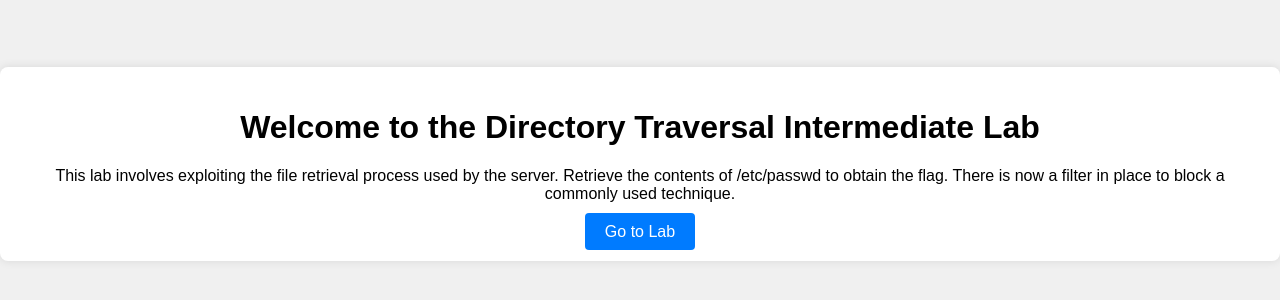
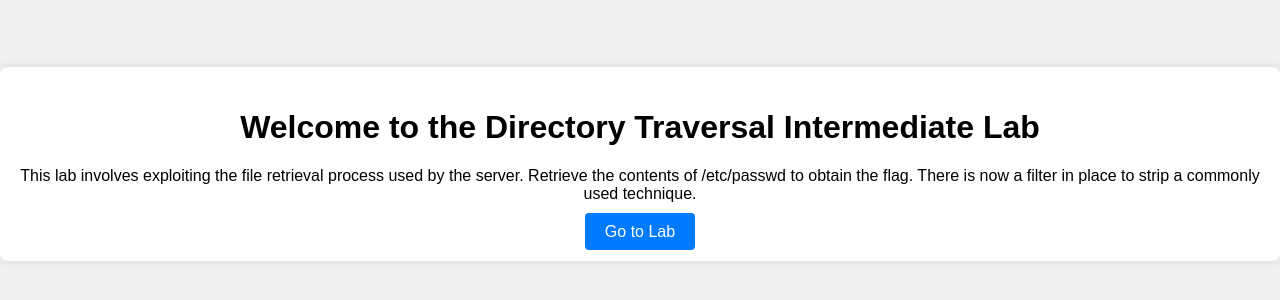
Before and after one commit to WhosWiFi/DangerClose, a website: page html/directory_traversal_intermediate_lab_description.html in a window 1280 px wide. Shown: the part 236-536 px from the top of the page. Drawn offline with Linux system fonts and the light colour scheme.

Commit message:
tweaks to directory traversal lab descriptions and web config contents

```diff
--- a/html/directory_traversal_intermediate_lab_description.html
+++ b/html/directory_traversal_intermediate_lab_description.html
@@ -43,7 +43,7 @@
     <div class="container">
         <div class="description">
             <h1>Welcome to the Directory Traversal Intermediate Lab</h1>
-            <p>This lab involves exploiting the file retrieval process used by the server. Retrieve the contents of /etc/passwd to obtain the flag. There is now a filter in place to block a commonly used technique.</p>
+            <p>This lab involves exploiting the file retrieval process used by the server. Retrieve the contents of /etc/passwd to obtain the flag. There is now a filter in place to strip a commonly used technique.</p>
         </div>
         <a href="/directory_traversal_intermediate?file=/images/nature.jpg" class="go-button">Go to Lab</a>
     </div>
```
